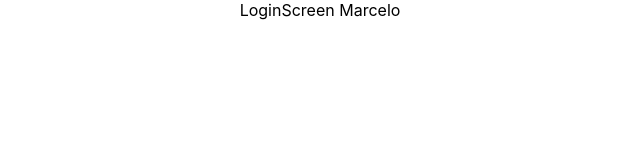
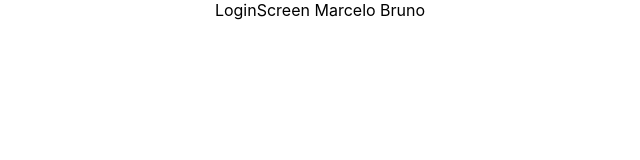
Before and after one commit to e-bruns/health-care-app, a React (Create React App) app: page / in a window 1280 px wide. Shown: the top 160 px of the page, without its empty margins (320-960 px from the left). Built offline with nearby package versions, Linux system fonts and the light colour scheme.

Commit message:
testing 2

```diff
--- a/src/screens/LoginScreen.js
+++ b/src/screens/LoginScreen.js
@@ -1,7 +1,7 @@
 import React from 'react';
 
 function LoginScreen() {
-  return <div>LoginScreen Marcelo</div>;
+  return <div>LoginScreen Marcelo Bruno</div>;
 }
 
 export default LoginScreen;
```
